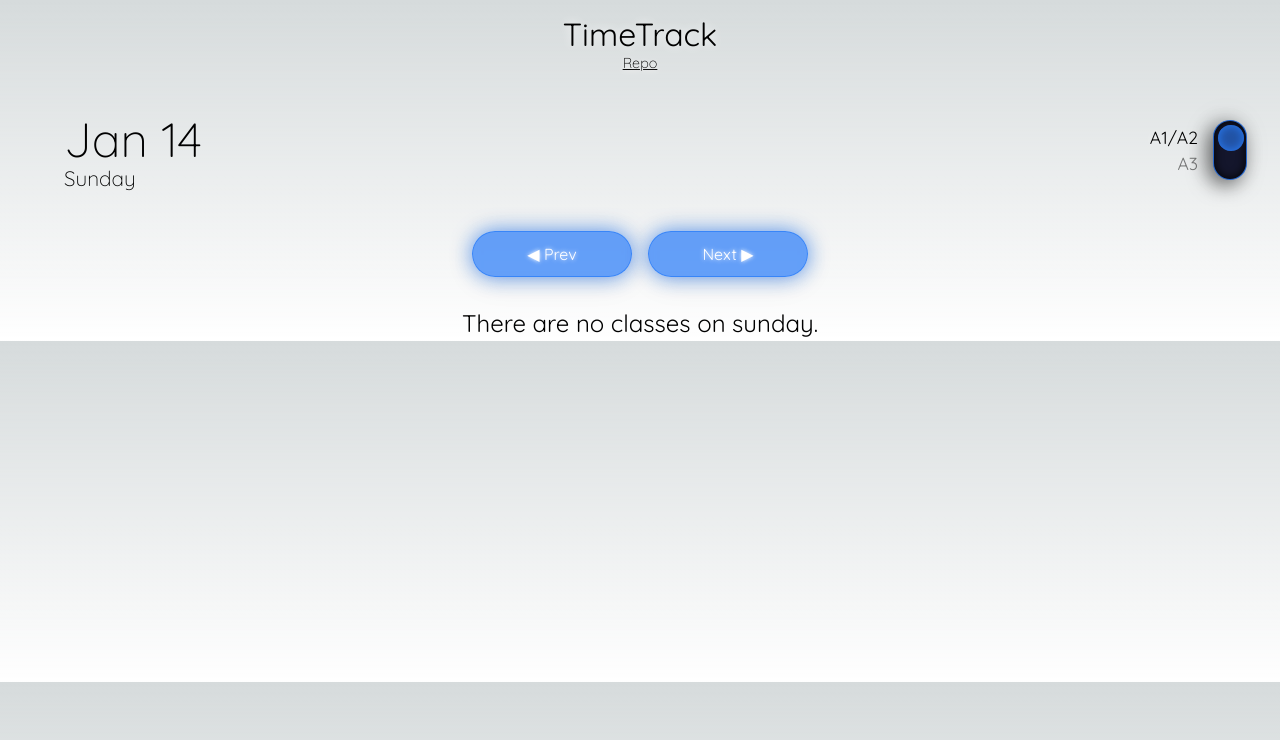
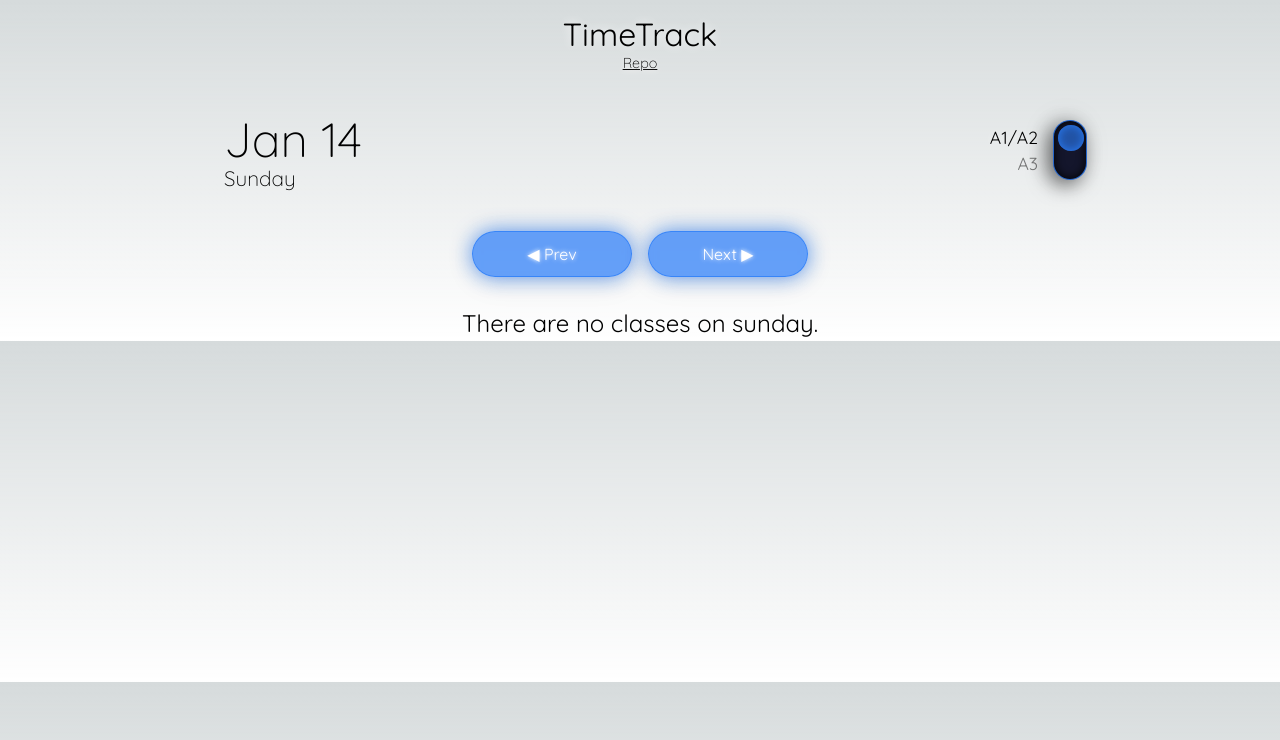
Before and after one commit to Xyncross1111/timetrack, a Next.js app: page / in a window 1280 px wide. Shown: the top 740 px of the page. Built offline with nearby package versions, Linux system fonts and the light colour scheme.

Commit message:
updated max width for desktop devices

```diff
--- a/pages/index.tsx
+++ b/pages/index.tsx
@@ -64,7 +64,7 @@ export default function Home() {
     }
 
     return (
-        <>
+        <div className="max-w-[960px] mx-auto">
             <Header />
             <h1 className={"title"}>TimeTrack</h1>
             <h2 className={"info"}><a href="https://github.com/Xyncross1111/timetrack">Repo</a></h2>
@@ -74,7 +74,7 @@ export default function Home() {
             </div>
             <Navigate handlePrev={handlePrev} handleNext={handleNext} />
             <Schedule classes={classes.classes} day={classes.day} date={date} />
-        </>
+        </div>
     )
 }
 
```
